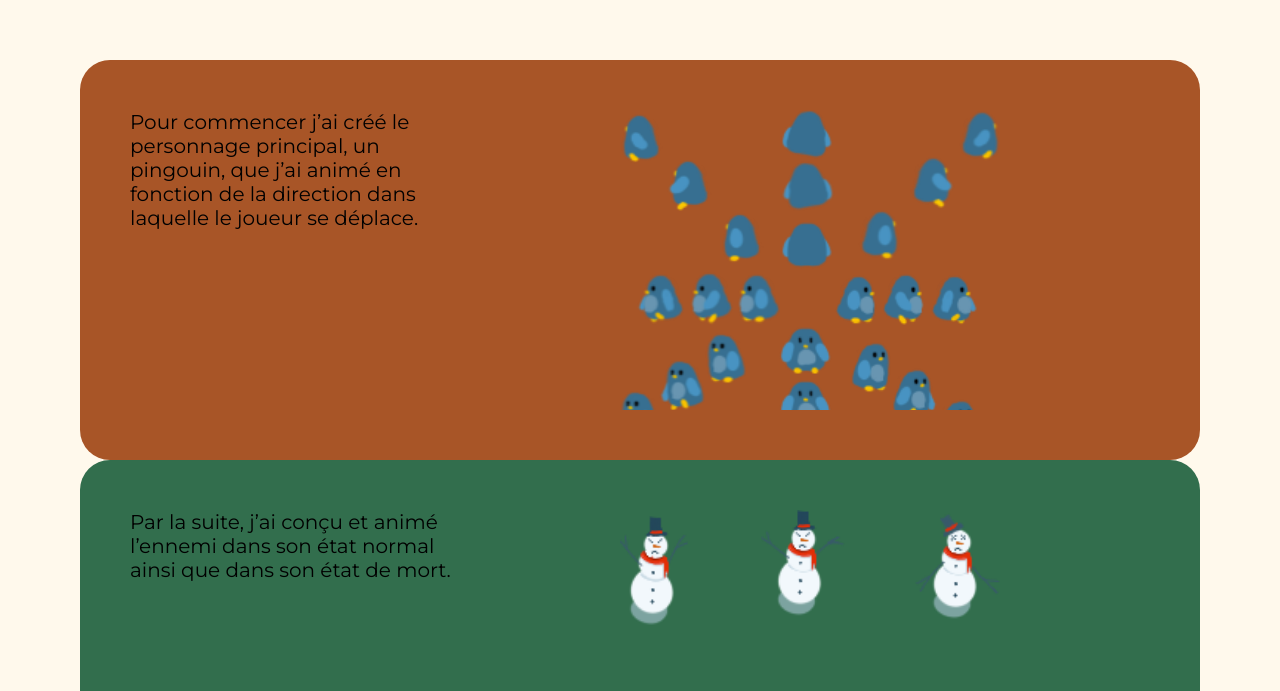
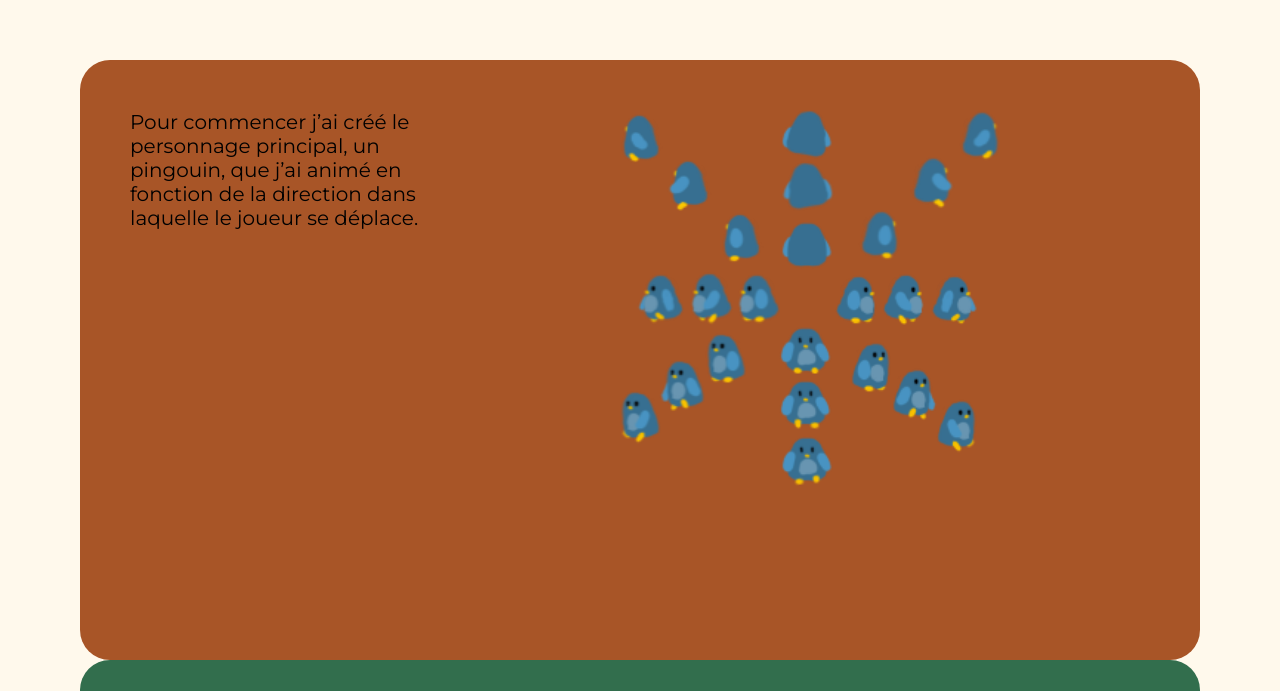
Before and after one commit to myriamgevrynethersole/porfolio-myriam, a Next.js app: page /projets/aventure in a window 1280 px wide. Shown: the part 956-1647 px from the top of the page. Built offline with nearby package versions, Linux system fonts and the light colour scheme.

Commit message:
add - ajout de l'animation des slides

```diff
--- a/src/app/_components/projet-details.css
+++ b/src/app/_components/projet-details.css
@@ -1,11 +1,15 @@
 .ProjetDetails {
     margin: 0px 80px;
+    overflow-y: hidden;
 
 }
 
 .Contexte {
     display: grid;
     grid-template-columns: 1fr 1fr;
+    height: 100vh;
+}
+.Approche{
     height: 100vh;
 }
 
@@ -34,7 +38,7 @@
     place-items: top;
     border-radius: 30px;
     padding: 50px;
-    height: 400px;
+    height: 600px;
 
 
 }
@@ -61,7 +65,7 @@
     flex-direction: row;
     flex-wrap: wrap;
     gap: 30px;
-    height: 300px;
+    height: 500px;
     overflow-y: scroll;
     scrollbar-gutter: stable both-edges;
     place-self: center;
--- a/src/app/_components/projet-details.jsx
+++ b/src/app/_components/projet-details.jsx
@@ -12,22 +12,42 @@ const ProjetDetails = ({ projet }) => {
     gsap.registerPlugin(useGSAP, useRef, DrawSVGPlugin, ScrollTrigger);
 
     useGSAP(() => {
-        // gsap.to(".Images-Scroller", {
-        //     scrollTrigger: {
-        //         trigger: ".Images-Scroller",
-        //         markers: true,
-        //         start: "center center",
-        //         end: "+=100% center",
-        //         scrub:true,
-        //         pin:true,
+        const slide = gsap.utils.toArray('.Slide');
+        const tl = gsap.timeline({
+            scrollTrigger: {
+                trigger: '.Approche',
+                start: "top 10%",
+                end: "+=300%",
+                pin: true,
+                scrub: true
+            }
+        });
+
+        const moveUpAnimation = {
+
+            ease: 'power1.out',
+        };
+        const scaleAnimation = {
+            scale: 0.8,
+            ease: 'power2.out'
+        };
+
+        slide.forEach((s, i) => {
+            if (i === 0) {
+                 tl.to(s, scaleAnimation);
+
+            } else if (i === slide.length - 1) {
+
+                tl.to(s,{ ...moveUpAnimation,  y: -100*i+"%", },"-=.5");
+
+            } else {
 
 
-        //     },
-        //     x: -((500 *(numImages-3)) + (30*(numImages-4) ))+160
+                tl.to(s, { ...moveUpAnimation,  y: -100*i+"%", },"-=.5");
+                tl.to(s, scaleAnimation);
+            }
 
-        // })
-
-
+        })
 
         }, { scope: scopeRef });
 
```
Lines whose indentation alone changed are shown as unchanged.
